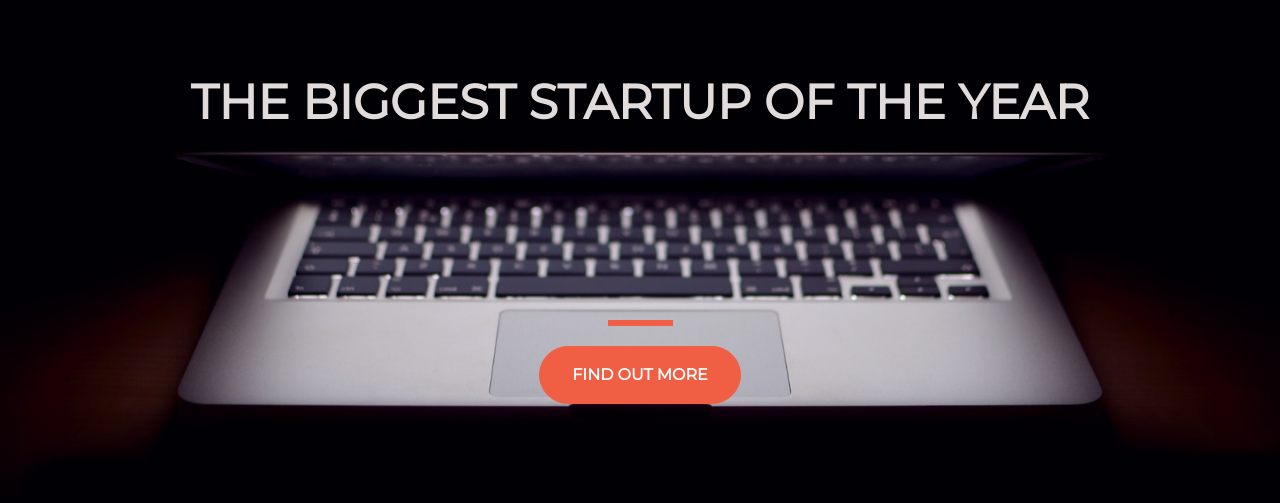
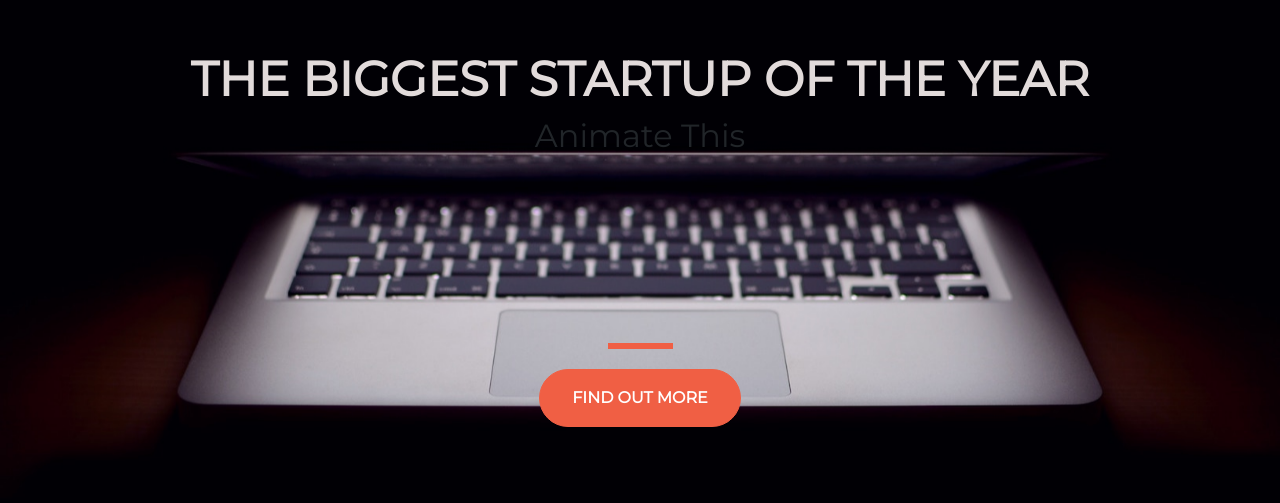
Before and after one commit to flvanhouten/StartUp-of-the-Year, a plain HTML site: page index.html in a window 1280 px wide. Shown: the part 161-664 px from the top of the page. Drawn offline with nearby package versions, Linux system fonts and the light colour scheme.

Commit message:
Update index.html

```diff
--- a/index.html
+++ b/index.html
@@ -24,6 +24,8 @@
       <div class="row">
         <header class="text-center col-12">
           <h1 class="text-uppercase"><strong>The biggest startup of the year</strong></h1>
+          <h2 class="animated_bounce"> Animate This
+          </h2>
         </header>
         <div class="buffer col-12"></div>
         <section class="text-center col-12">
```
